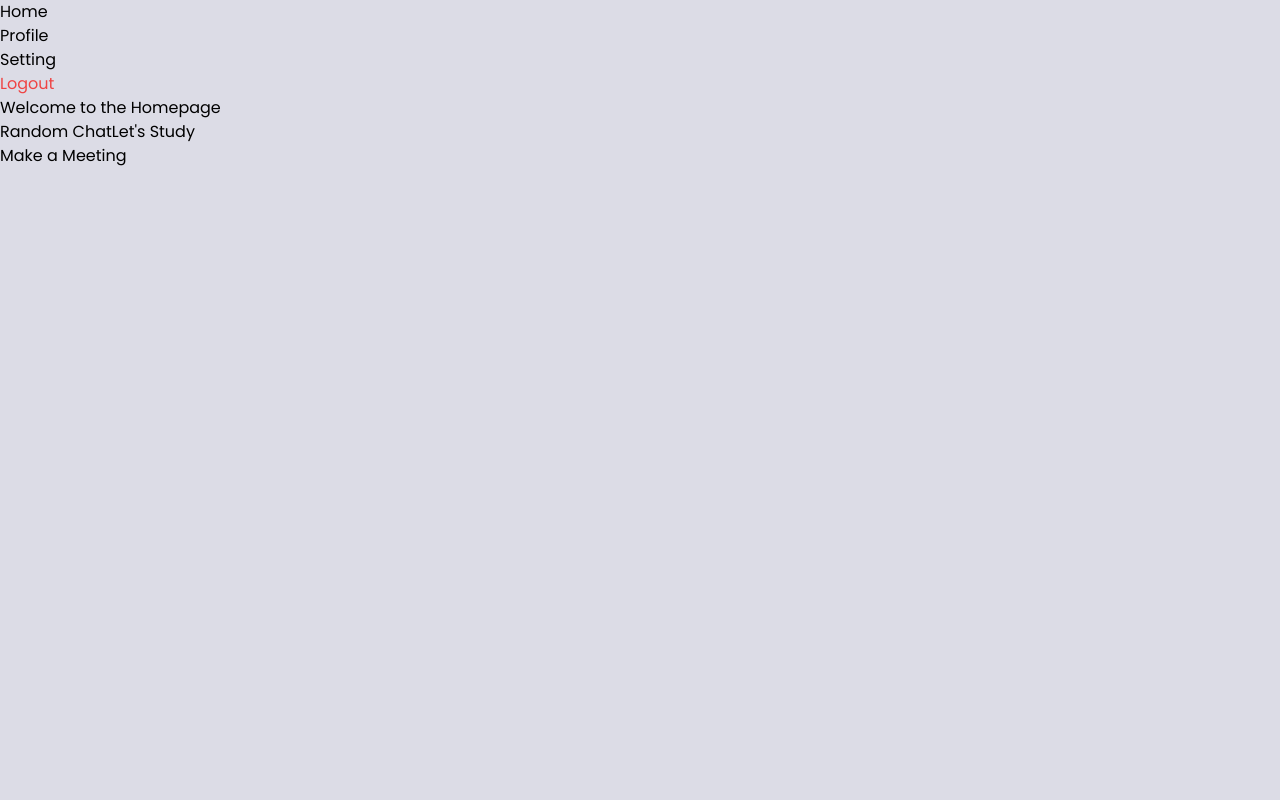
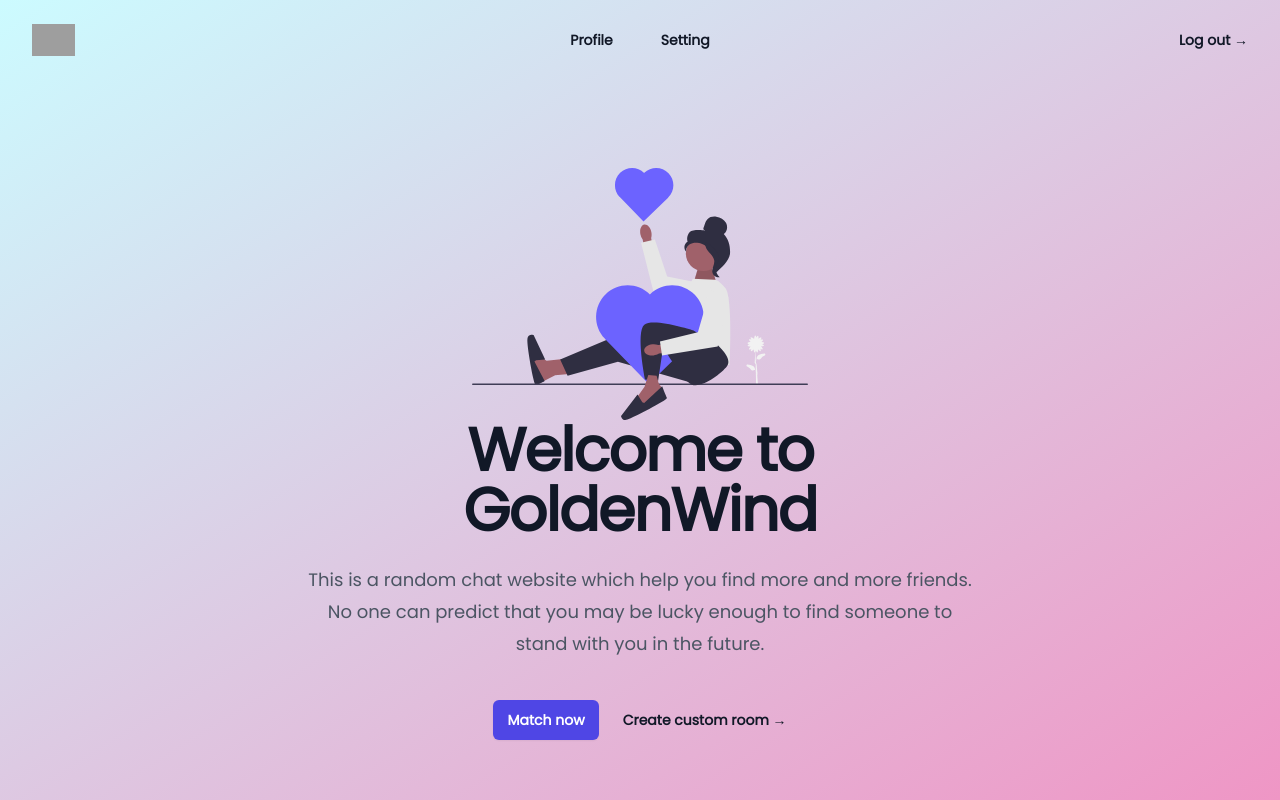
Before and after one commit to phongdh228/random_chat_app, a React (Create React App) app in the folder client/: page /home in a window 1280 px wide. Built offline with nearby package versions, Linux system fonts and the light colour scheme; no server answers; sample sign-in values are in the browser's storage; grey boxes are pictures that could not be loaded.

Commit message:
add header and modify homepage

```diff
--- a/client/src/components/account/Home.js
+++ b/client/src/components/account/Home.js
@@ -1,18 +1,31 @@
 import React from 'react';
-import { Link } from 'react-router-dom';
-import Sidebar from '../Sidebar';
+import Header from "../shared/Header";
+import homeImg from "../../assets/home.svg";
+import {useNavigate} from "react-router-dom";
 
-export default function Homepage(){
+export default function Homepage() {
+  return (
+    <div>
+      <Header/>
 
-  return (
-    <div className="homepage">
-      <Sidebar/>
-      <div className="main-content">
-        <h1>Welcome to the Homepage</h1>
-        <Link to="/video">Random Chat</Link>
-        <button>Let's Study</button><br></br>
-        <button>Make a Meeting</button>
+      <div className="relative isolate px-6 pt-14 lg:px-8">
+        <div className="mx-auto max-w-2xl pt-12 sm:pt-24 lg:pt-28">
+          <div className="text-center">
+            <img src={homeImg} alt="homepage image" className="w-1/2 mx-auto"/>
+            <h1 className="text-4xl font-bold tracking-tight text-gray-900 sm:text-6xl">Welcome to GoldenWind</h1>
+            <p className="mt-6 text-lg leading-8 text-gray-600">This is a random chat website which help you find more
+              and more friends.
+              No one can predict that you may be lucky enough to find someone to stand with you in the future.</p>
+            <div className="mt-10 flex items-center justify-center gap-x-6">
+              <a href="video"
+                 className="rounded-md bg-indigo-600 px-3.5 py-2.5 text-sm font-semibold text-white shadow-sm hover:bg-indigo-500 focus-visible:outline focus-visible:outline-2 focus-visible:outline-offset-2 focus-visible:outline-indigo-600">Match
+                now</a>
+              <a href="#" className="text-sm font-semibold leading-6 text-gray-900">Create custom room <span
+                aria-hidden="true">→</span></a>
+            </div>
+          </div>
+        </div>
       </div>
     </div>
-  );
+  )
 };
--- /dev/null
+++ b/client/src/components/shared/Header.js
@@ -0,0 +1,33 @@
+import React from "react";
+import {useNavigate} from "react-router-dom";
+
+const Header = () => {
+  const navigate = useNavigate();
+
+  function userLogout() {
+    localStorage.removeItem('token');
+    navigate('/')
+  }
+
+  return (
+    <header className="absolute inset-x-0 top-0 z-50">
+      <nav className="flex items-center justify-between p-6 lg:px-8" aria-label="Global">
+        <div className="flex flex-1">
+          <a href="home" className="-m-1.5 p-1.5">
+            <img className="h-8 w-auto" src="https://tailwindui.com/img/logos/mark.svg?color=indigo&shade=600"
+                 alt="logo"/>
+          </a>
+        </div>
+        <div className="flex gap-x-12">
+          <a href="profile" className="text-sm font-semibold leading-6 text-gray-900">Profile</a>
+          <a href="setting" className="text-sm font-semibold leading-6 text-gray-900">Setting</a>
+        </div>
+        <div className="flex flex-1 justify-end">
+          <button onClick={()=>userLogout()} className="text-sm font-semibold leading-6 text-gray-900">Log out <span aria-hidden="true">&rarr;</span></button>
+        </div>
+      </nav>
+    </header>
+  )
+}
+
+export default Header;
--- a/client/src/index.css
+++ b/client/src/index.css
@@ -9,6 +9,6 @@
 }
 
 body{
-    background: #dcdce6;
+    background: linear-gradient(to bottom right, #CCFBFF, #EF96C5) no-repeat fixed;
     /* background-image: url('./assets/bg.jpg'); */
 }
```
Also changed, not shown: client/src/assets/home.svg (added).
